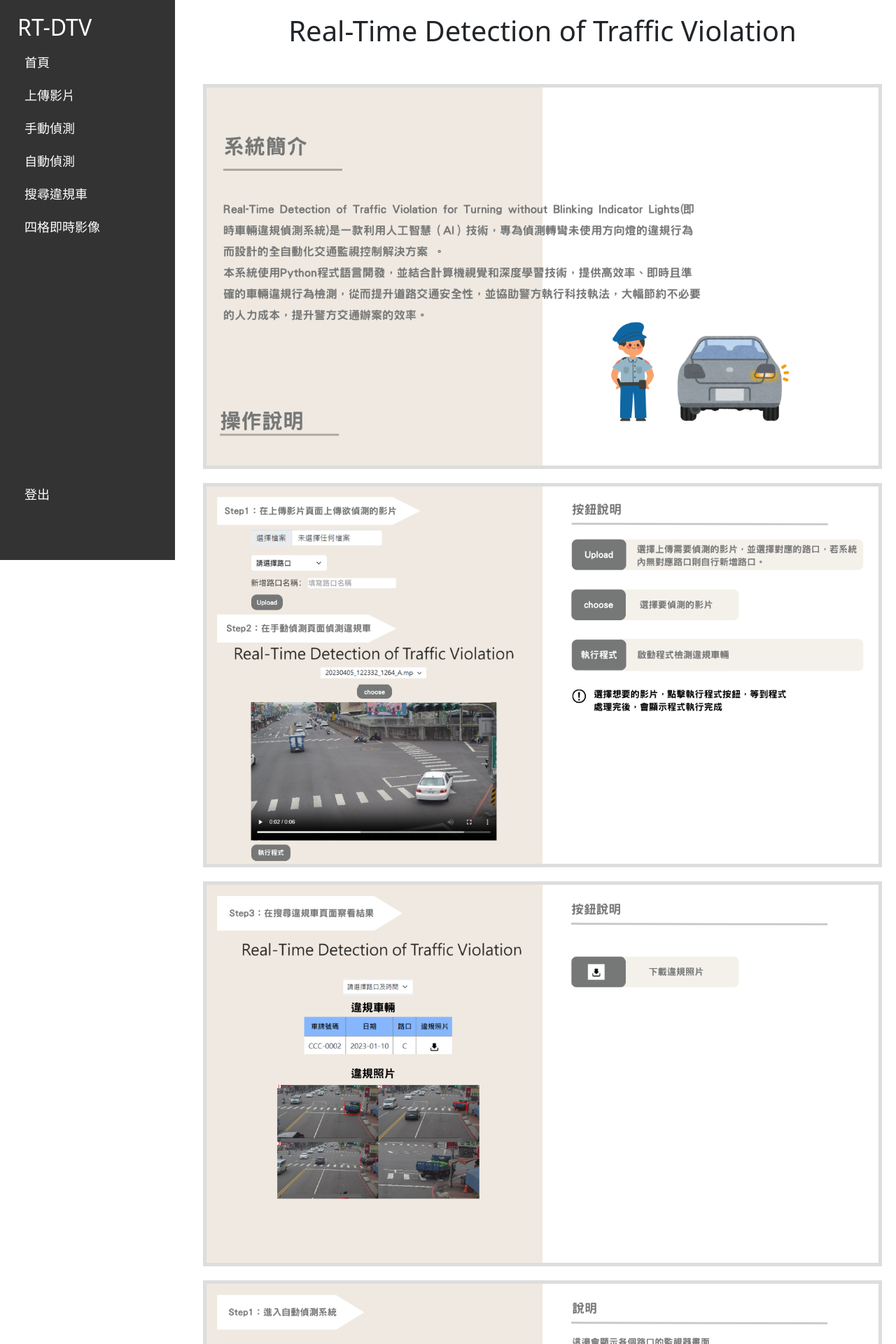
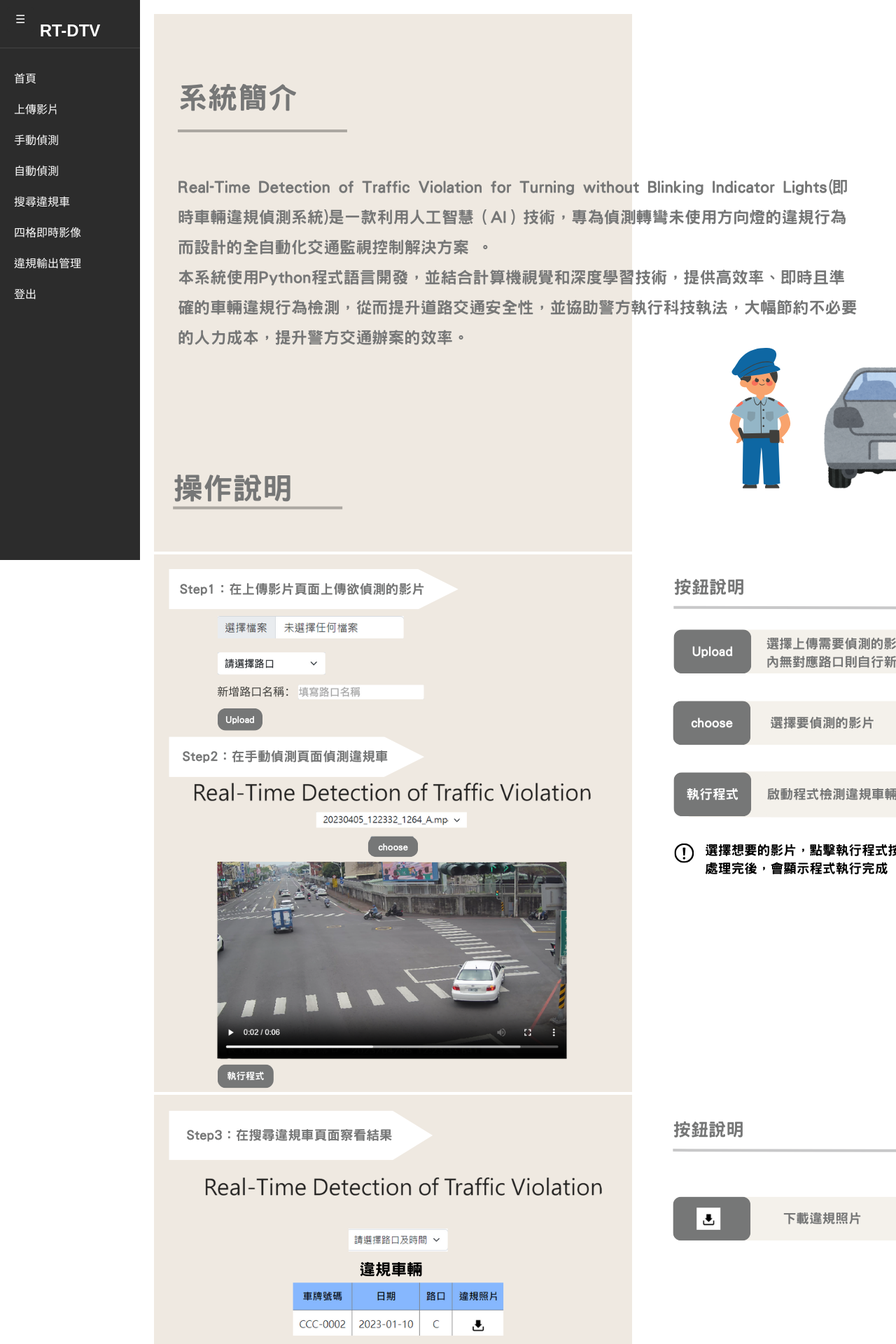
Before and after one commit to Kiki768/Four-frame_real-time_image, a CodeIgniter 4 app: the page made by Real-Time-Detection-of-Traffic-Violation-main/RT_DTV_website/app/Views/home.php in a window 1280 px wide; the page is wider, and only the part inside the window is pictured. Shown: the top 1920 px of that part at 70% size. Run offline with PHP 8.4 and a stand-in for CodeIgniter, Linux system fonts and the light colour scheme; the template is opened without the code that fills it, so the values that code supplies are empty; some libraries are stand-ins or nearby versions.

Commit message:
Update template.php

```diff
--- a/Real-Time-Detection-of-Traffic-Violation-main/RT_DTV_website/app/Views/template.php
+++ b/Real-Time-Detection-of-Traffic-Violation-main/RT_DTV_website/app/Views/template.php
@@ -1,123 +1,100 @@
 <!DOCTYPE html>
-<html lang="zh_TW">
+<html lang="zh-Hant">
 <head>
     <meta charset="UTF-8">
-    <meta name="viewport" content="width=device-width, initial-scale=1.0">
     <title>即時車輛偵測違規系統</title>
     <style>
-        /* 整體佈局 */
         body {
-            display: flex;
             margin: 0;
             font-family: Arial, sans-serif;
+            display: flex;
         }
 
-        /* 左邊的側邊欄樣式 */
-        .sidebar {
-            width: 250px;
+        #sidebar {
+            width: 200px;
+            background-color: #2c2c2c;
+            color: white;
             height: 100vh;
-            background-color: #333;
-            color: white;
-            padding: 20px 15px; /* 調整內邊距 */
             position: fixed;
-            overflow: auto; /* 如果內容太多，可滾動 */
+            top: 0;
+            left: 0;
+            overflow-y: auto;
+            transition: transform 0.3s ease;
         }
 
-        .sidebar h2, .sidebar a {
-            margin-left: 10px; /* 增加左側邊距，避免貼邊 */
+        #sidebar.collapsed {
+            transform: translateX(-100%);
         }
 
-        .sidebar a {
-            padding: 10px;
-            text-decoration: none;
-            font-size: 18px;
-            color: white;
-            display: block;
+        #sidebar h2 {
+            text-align: center;
+            padding: 10px 0;
+            border-bottom: 1px solid #444;
         }
 
-        .sidebar a:hover {
+        #sidebar a {
+            display: block;
+            padding: 10px 20px;
+            color: white;
+            text-decoration: none;
+        }
+
+        #sidebar a:hover {
             background-color: #575757;
         }
 
-        /* Logout連結固定在底部 */
-        .logout {
-            position: absolute;
-            bottom: 70px; /* 與底部的距離 */
+        #toggleSidebarBtn {
+            position: fixed;
+            top: 10px;
+            left: 10px;
+            z-index: 1001;
+            background-color: #2c2c2c;
+            color: white;
+            border: none;
+            padding: 8px 12px;
+            cursor: pointer;
+            font-size: 16px;
+            border-radius: 4px;
         }
 
-        /* 右邊內容區域，包含圖片 */
-        .content {
-            margin-left: 270px; /* 增加側邊欄寬度 */
+        .main-content {
+            margin-left: 200px;
             padding: 20px;
-            flex-grow: 1;
-
-            /* 增加與底部的距離 */
-            padding-bottom: 70px; /* 與底部的距離，根據需求調整 */
-
-            /* 將內容居中 */
-            display: flex;
-            align-items: center; /* 垂直居中 */
-            height: 100vh; /* 讓內容區域高度充滿頁面，便於垂直居中 */
-            flex-direction: column; /* 垂直排列 */
-            box-sizing: border-box;
+            width: 100%;
+            transition: margin-left 0.3s ease;
         }
 
-        /* 圖片容器，用於垂直排列圖片 */
-        .img-container {
-            display: flex;
-            flex-direction: column; /* 垂直排列 */
-            align-items: center; /* 水平居中 */
-            margin-top: 20px; /* 與上方元素的間隙 */
-        }
-
-        .img-container img {
-            max-width: 100%;
-            height: auto;
-            margin-bottom: 20px; /* 每張圖片之間的距離 */
-            border: 5px solid #ddd;
+        #sidebar.collapsed ~ .main-content {
+            margin-left: 0;
         }
     </style>
-    <link href="<?= base_url('styles.css') ?>" rel="stylesheet" />
-    <script src="https://code.jquery.com/jquery-3.6.0.min.js"></script>
 </head>
 <body>
 
-<!-- <?php
-    $authority = $_SESSION['authority'];
-?> -->
-<?php
-    if (session_status() == PHP_SESSION_NONE) {
-        session_start();
-    }
-    $authority = $_SESSION['authority'] ?? null;
-?>
-
-
-<!-- 側邊欄區域 -->
-<div class="sidebar">
+    <div id="sidebar">
         <h2>RT-DTV</h2>
         <a href="/Home">首頁</a>
-
-
         <a href="/UploadController">上傳影片</a>
         <a href="/RunController">手動偵測</a>
-
         <a href="/MonitorController/only_one_screen">自動偵測</a>
         <a href="/FindController/find_car_with_monitor">搜尋違規車</a>
         <a href="/LiveFeedController">四格即時影像</a>
+        <a href="/ViolationController">違規輸出管理</a>
         <a href="/LoginController/logout" class = "logout">登出</a>
     </div>
 
-<!-- 內容區域 -->
-<div class="content">
-    <h1>Real-Time Detection of Traffic Violation</h1>
-    <br>
+    <button id="toggleSidebarBtn">☰</button>
+
+    <div class="main-content">
         <?= $this->renderSection('content') ?>
     </div>
 
+    <?= $this->renderSection('script') ?>
 
     <script>
-    <?= $this->renderSection('script') ?>
+        document.getElementById('toggleSidebarBtn').addEventListener('click', function () {
+            document.getElementById('sidebar').classList.toggle('collapsed');
+        });
     </script>
 </body>
 </html>
```
Lines whose indentation alone changed are shown as unchanged.
